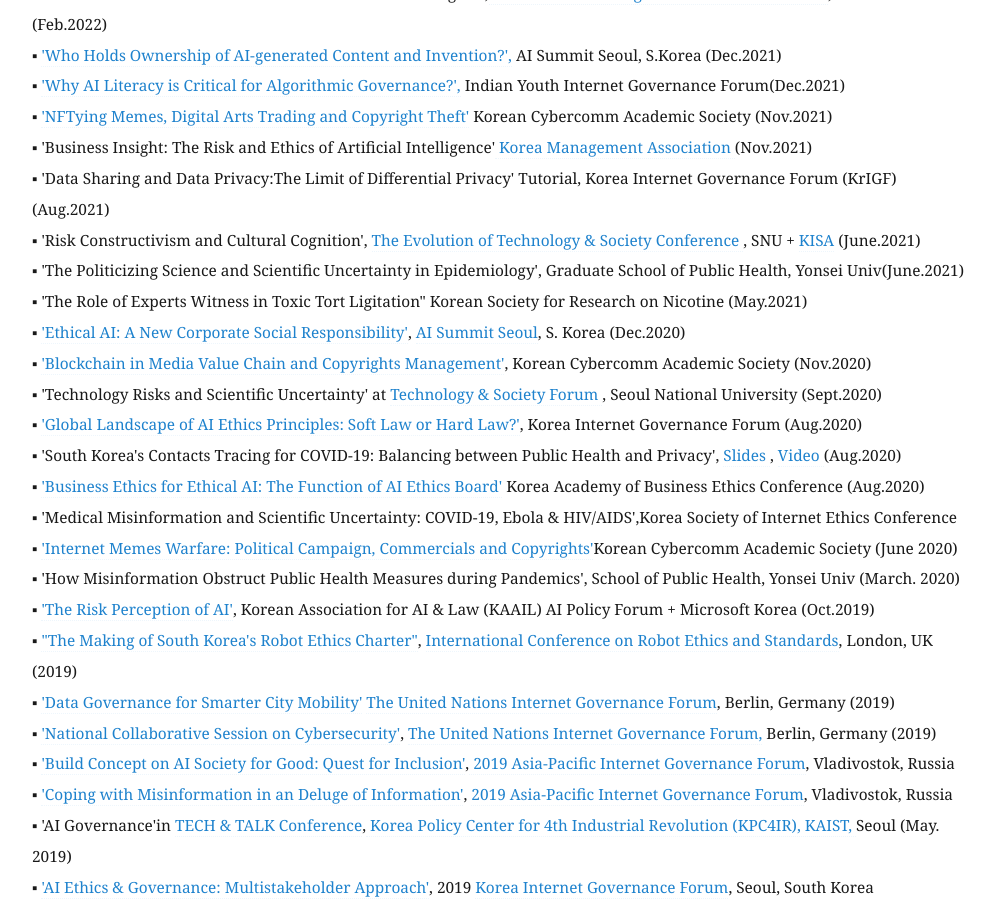
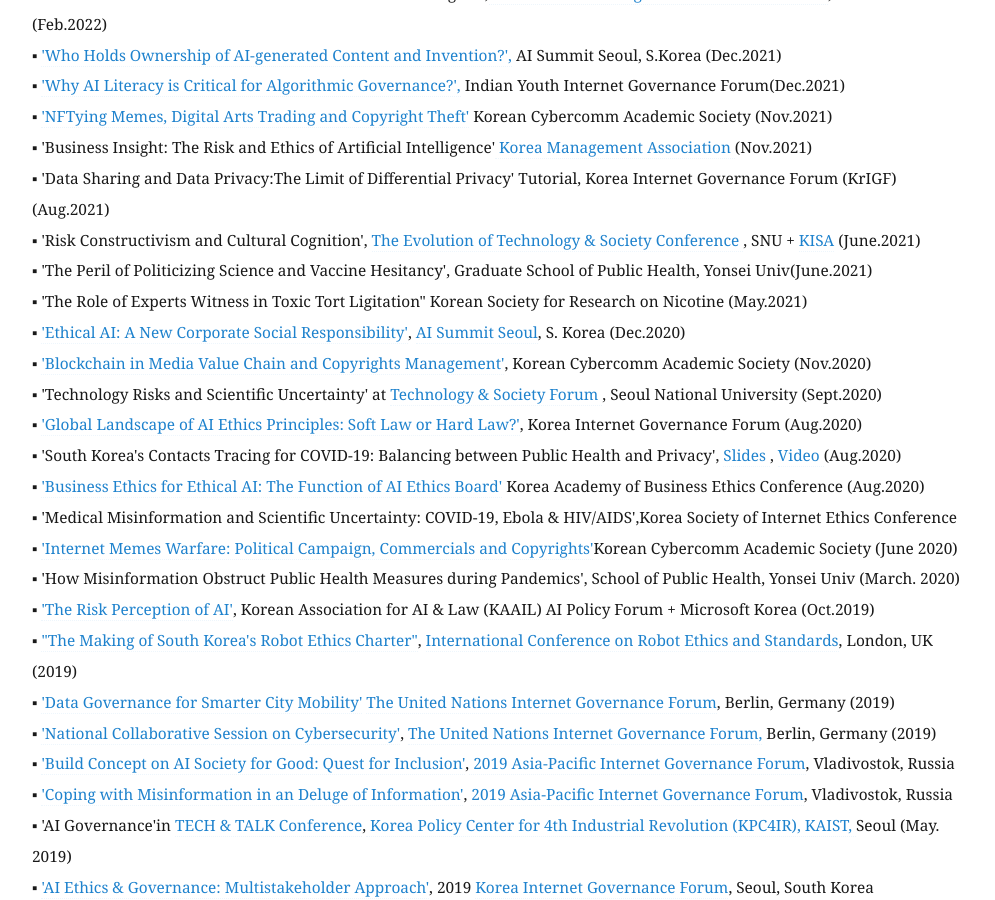
Before and after one commit to eunchangchoi/eunchangchoi.github.io, a Jekyll site: the page built from index.md, in a window 1280 px wide and 900 px high, scrolled down 4115 px. Shown: the whole window, without its empty margins (68-1063 px from the left). Built offline with Jekyll 4.4.1, drawn with Linux system fonts in a browser that asks for light colours; some of the changed text lies outside the part shown.

Commit message:
Update index.md

```diff
--- a/index.md
+++ b/index.md
@@ -91,7 +91,7 @@
 ▪ 'Business Insight: The Risk and Ethics of Artificial Intelligence'<a href="https://www.kma.or.kr/main.do"> Korea Management Association </a>(Nov.2021) <br>
 ▪ 'Data Sharing and Data Privacy:The Limit of Differential Privacy' Tutorial, Korea Internet Governance Forum (KrIGF)(Aug.2021) <br>
 ▪ 'Risk Constructivism and Cultural Cognition', <a href="http://cis.snu.ac.kr/sub2/2_2_6_2.php?mode=view&number=1509&b_name=meet1_2">The Evolution of Technology & Society Conference </a>, SNU + <a href="https://www.kisa.or.kr"> KISA</a> (June.2021)<br>
-▪ 'The Politicizing Science and Scientific Uncertainty in Epidemiology', Graduate School of Public Health, Yonsei Univ(June.2021)<br>
+▪ 'The Peril of Politicizing Science and Vaccine Hesitancy', Graduate School of Public Health, Yonsei Univ(June.2021)<br>
 ▪ 'The Role of Experts Witness in Toxic Tort Ligitation" Korean Society for Research on Nicotine (May.2021)<br>
 ▪  <a href="https://aisummit.co.kr/ais2020_eun-chang-choi/?lang=en">'Ethical AI: A New Corporate Social Responsibility'</a>, <a href="https://aisummit.co.kr/?lang=en"> AI Summit Seoul</a>, S. Korea (Dec.2020)<br>
 ▪ <a href="http://www.cybercom.or.kr/?m=bbs&bid=notice_&uid=1134">'Blockchain in Media Value Chain and Copyrights Management'</a>, Korean Cybercomm Academic Society (Nov.2020)<br>
```
Also changed, not shown: other parts of index.md (+1 -1 lines).
